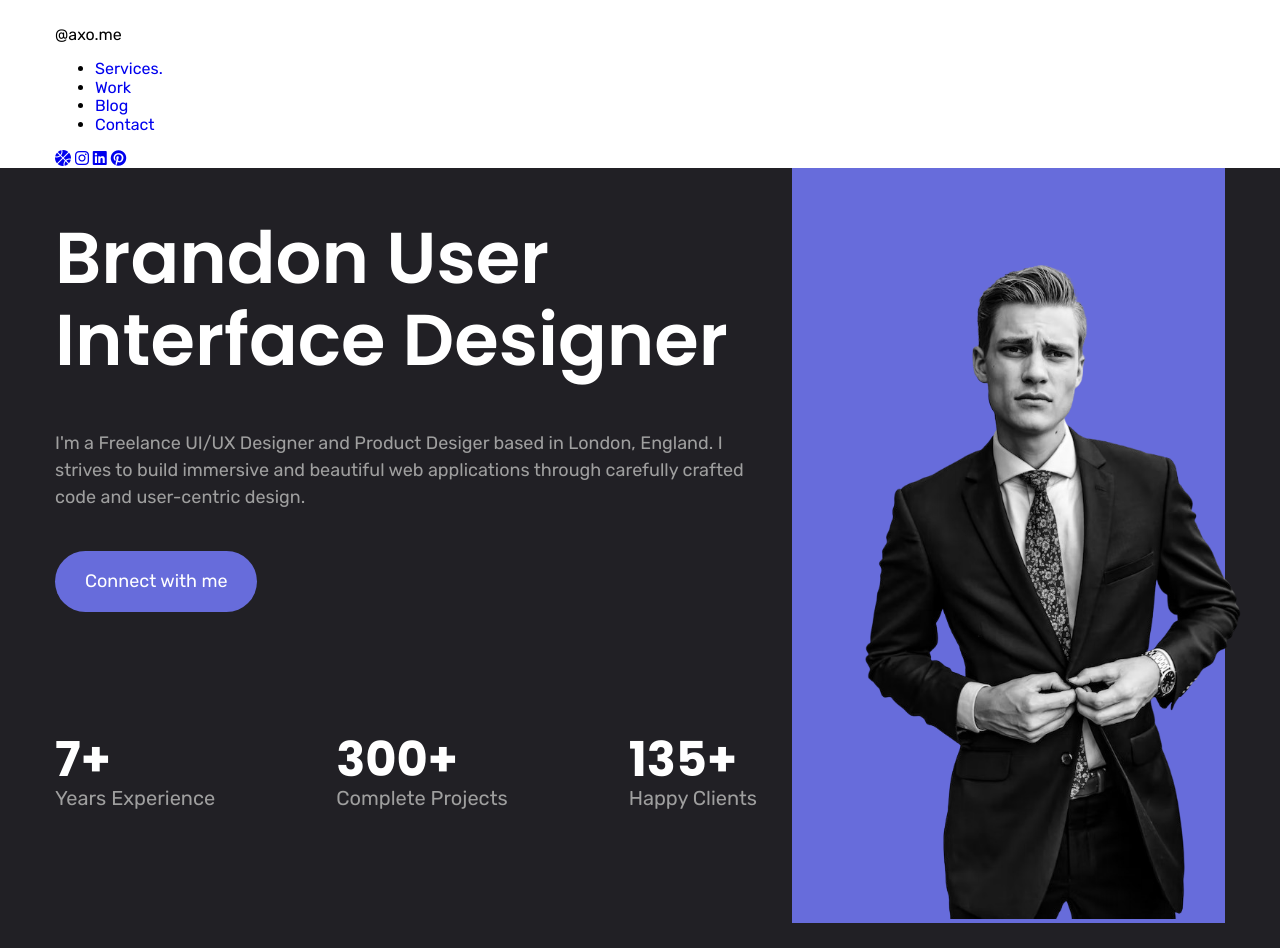
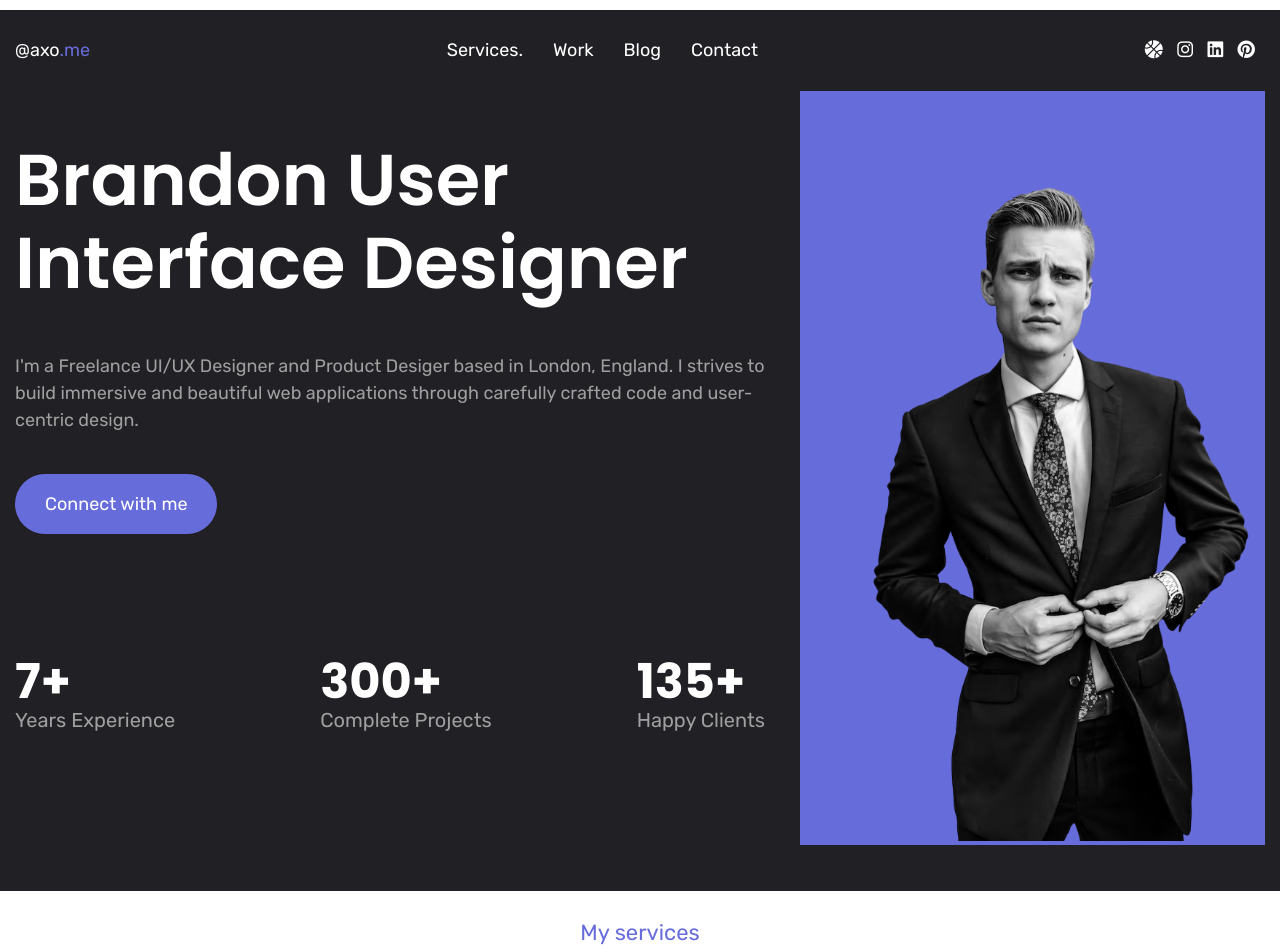
Before and after one commit to AngelikaCz/axo-react, a plain HTML site: page index.html in a window 1280 px wide. Shown: the top 948 px of the page. Drawn offline with nearby package versions, Linux system fonts and the light colour scheme.

Commit message:
Added css for navbar

```diff
--- a/assets/sass/_global.scss
+++ b/assets/sass/_global.scss
@@ -25,7 +25,7 @@ a {
 }
 
 .container {
-  max-width: 1200px;
+  max-width: 1400px;
   margin: 0 auto;
   width: 100%;
   padding: 0 15px;
--- a/assets/sass/_variables.scss
+++ b/assets/sass/_variables.scss
@@ -3,6 +3,10 @@ sans-serif;
 $mainHeadingsFontFamily:'Poppins',
 sans-serif;
 $upper-headingsFontColor: #676CDB;
+
+$navbarBgColor:#212025;
+$navbarMainFontColor:#FFFFFF;
+$navbarAccentFontColor:#676CDB;
 
 $heroBgColorMain: #212025;
 $heroBgColorPhoto: #676CDB;
--- a/assets/sass/main.scss
+++ b/assets/sass/main.scss
@@ -9,5 +9,6 @@
 @import "sections/testimonials";
 @import "sections/blog";
 @import "sections/contact";
+@import "parts/navbar";
 @import "parts/slider";
 @import "parts/footer";
--- /dev/null
+++ b/assets/sass/parts/_navbar.scss
@@ -0,0 +1,50 @@
+.navbar {
+  background-color: $navbarBgColor;
+  font-size: 18px;
+
+  &__sections {
+    display: flex;
+    flex-direction: row;
+    justify-content: space-between;
+    align-items: center;
+    color: $navbarMainFontColor;
+    padding: 30px 0;
+  }
+
+  &__me {
+    width: calc(100/3);
+    margin: 0;
+  }
+
+  &__me-color {
+    color: $navbarAccentFontColor;
+  }
+
+  &__links {
+    width: calc(100/3);
+
+  }
+
+  &__links-list {
+    @include reset-list;
+    display: flex;
+    flex-direction: row;
+  }
+
+
+
+  &__link {
+    color: $navbarMainFontColor;
+    margin: 0 30px 0 0;
+  }
+
+  &__socials {
+    width: calc(100/3);
+  }
+
+  &__social {
+    color: $navbarMainFontColor;
+    margin: 0 10px 0 0;
+
+  }
+}
--- a/index.html
+++ b/index.html
@@ -30,21 +30,37 @@
       <div class="container">
         <div class="navbar__sections">
           <div class="navbar__me">
-            <p>@axo.<span class="navbar__me-color">me</span></p>
+            <div>@axo<span class="navbar__me-color">.me</span></div>
           </div>
           <div class="navbar__links">
             <ul class="navbar__links-list">
-              <li class="navbar__link"><a href="#">Services.</a></li>
-              <li class="navbar__link"><a href="#">Work</a></li>
-              <li class="navbar__link"><a href="#">Blog</a></li>
-              <li class="navbar__link"><a href="#">Contact</a></li>
+              <li class="navbar__link-box">
+                <a href="#" class="navbar__link">Services.</a>
+              </li>
+              <li class="navbar__link-box">
+                <a href="#" class="navbar__link">Work</a>
+              </li>
+              <li class="navbar__link-box">
+                <a href="#" class="navbar__link">Blog</a>
+              </li>
+              <li class="navbar__link-box">
+                <a href="#" class="navbar__link">Contact</a>
+              </li>
             </ul>
           </div>
           <div class="navbar__socials">
-            <a href="#"><i class="fa-solid fa-basketball"></i></a>
-            <a href="#"><i class="fa-brands fa-instagram"></i></a>
-            <a href="#"><i class="fa-brands fa-linkedin"></i></a>
-            <a href="#"><i class="fa-brands fa-pinterest"></i></a>
+            <a href="#" class="navbar__social"
+              ><i class="fa-solid fa-basketball"></i
+            ></a>
+            <a href="#" class="navbar__social"
+              ><i class="fa-brands fa-instagram"></i
+            ></a>
+            <a href="#" class="navbar__social"
+              ><i class="fa-brands fa-linkedin"></i
+            ></a>
+            <a href="#" class="navbar__social"
+              ><i class="fa-brands fa-pinterest"></i
+            ></a>
           </div>
         </div>
       </div>
```
Also changed, not shown: assets/css/main.css.
